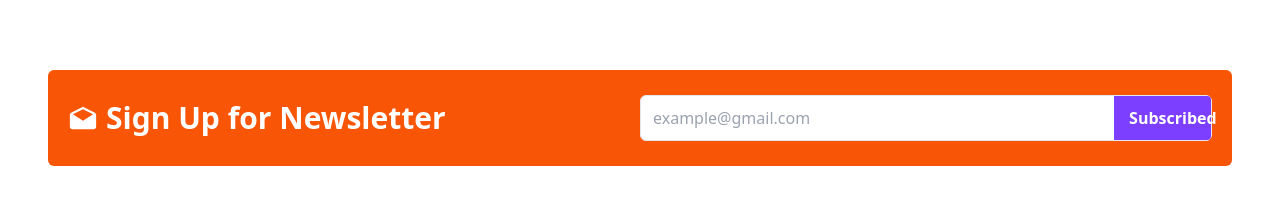
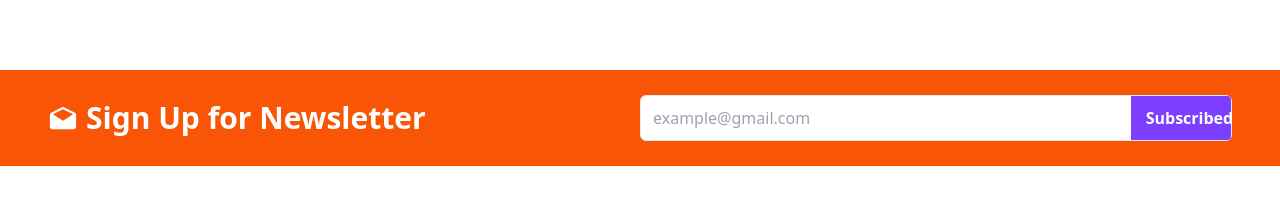
Before and after one commit to Suhanur-Rohoman-Sumon-github/Pet-Haven-client, a React (Vite) app: page / in a window 1280 px wide. Shown: the part 3947-4163 px from the top of the page. Built offline with nearby package versions, Linux system fonts and the light colour scheme.

Commit message:
some style changes

```diff
--- a/src/components/home/NewsletterSection.tsx
+++ b/src/components/home/NewsletterSection.tsx
@@ -1,10 +1,8 @@
 import { IoMdMailOpen } from 'react-icons/io';
-import Container from '../Container/Container';
 
 const NewsletterSection = () => {
   return (
-    <Container>
-      <div className="mb-[100px] bg-primary h-24 rounded-md p-5 lg:flex justify-between items-center gap-10">
+    <div className="mb-[100px] px-5  lg:px-12 bg-primary h-24 p-5 lg:flex justify-between items-center gap-10">
       <h3 className="flex text-3xl font-semibold text-white items-center gap-2">
         <IoMdMailOpen /> <span>Sign Up for Newsletter</span>
       </h3>
@@ -18,7 +16,6 @@ const NewsletterSection = () => {
         </button>
       </div>
     </div>
-    </Container>
   );
 };
 
```
Lines whose indentation alone changed are shown as unchanged.
